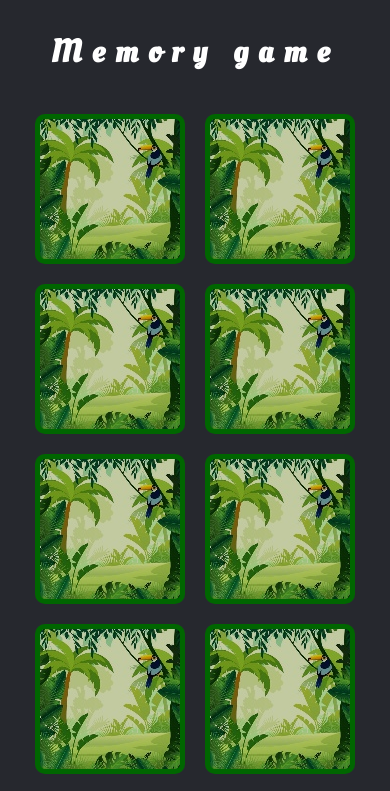
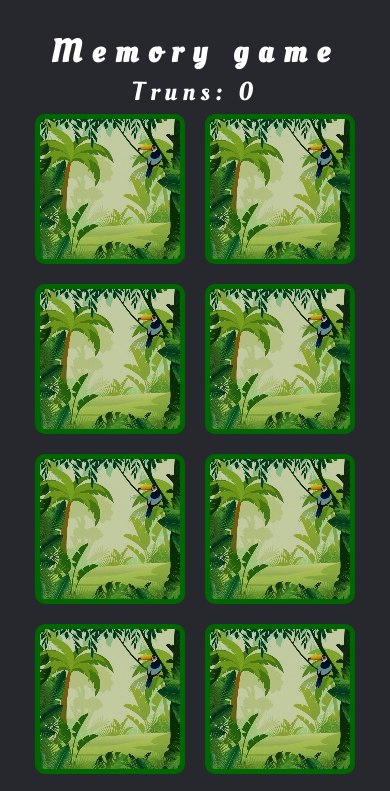
Before and after one commit to adno88/Memory-game, a plain HTML site: page index.html in a window 390 px wide. Shown: the top 791 px of the page. Drawn offline with Linux system fonts and the light colour scheme.

Commit message:
Fixed 'Turns:' position

```diff
--- a/style.css
+++ b/style.css
@@ -85,4 +85,11 @@ h2 {
         flex-wrap: wrap;
         justify-content: center;
     }
+    article {
+        position: relative;
+    }
+    .score {
+        position: absolute;
+        top: -60px;
+    }
 }
```
